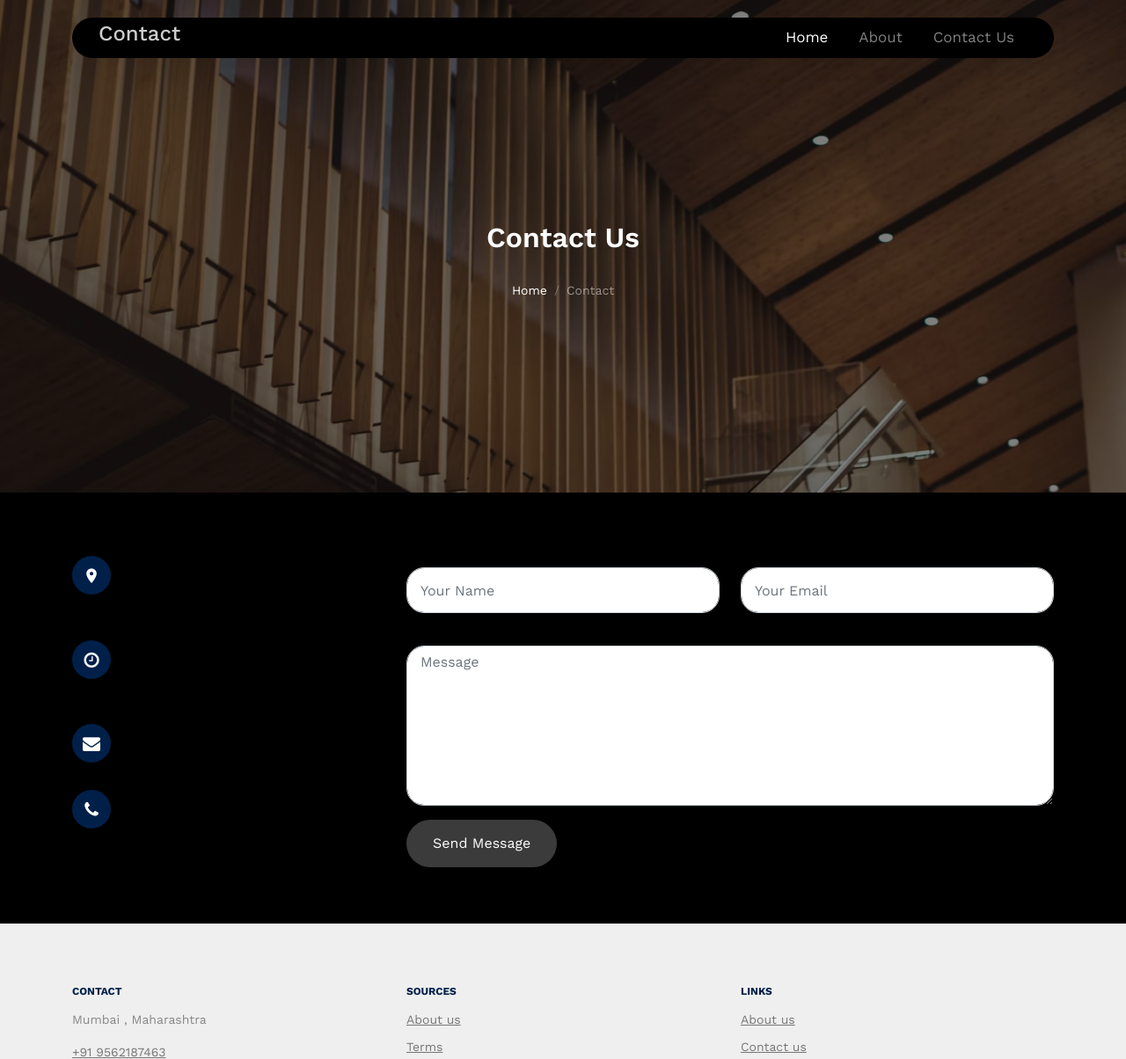
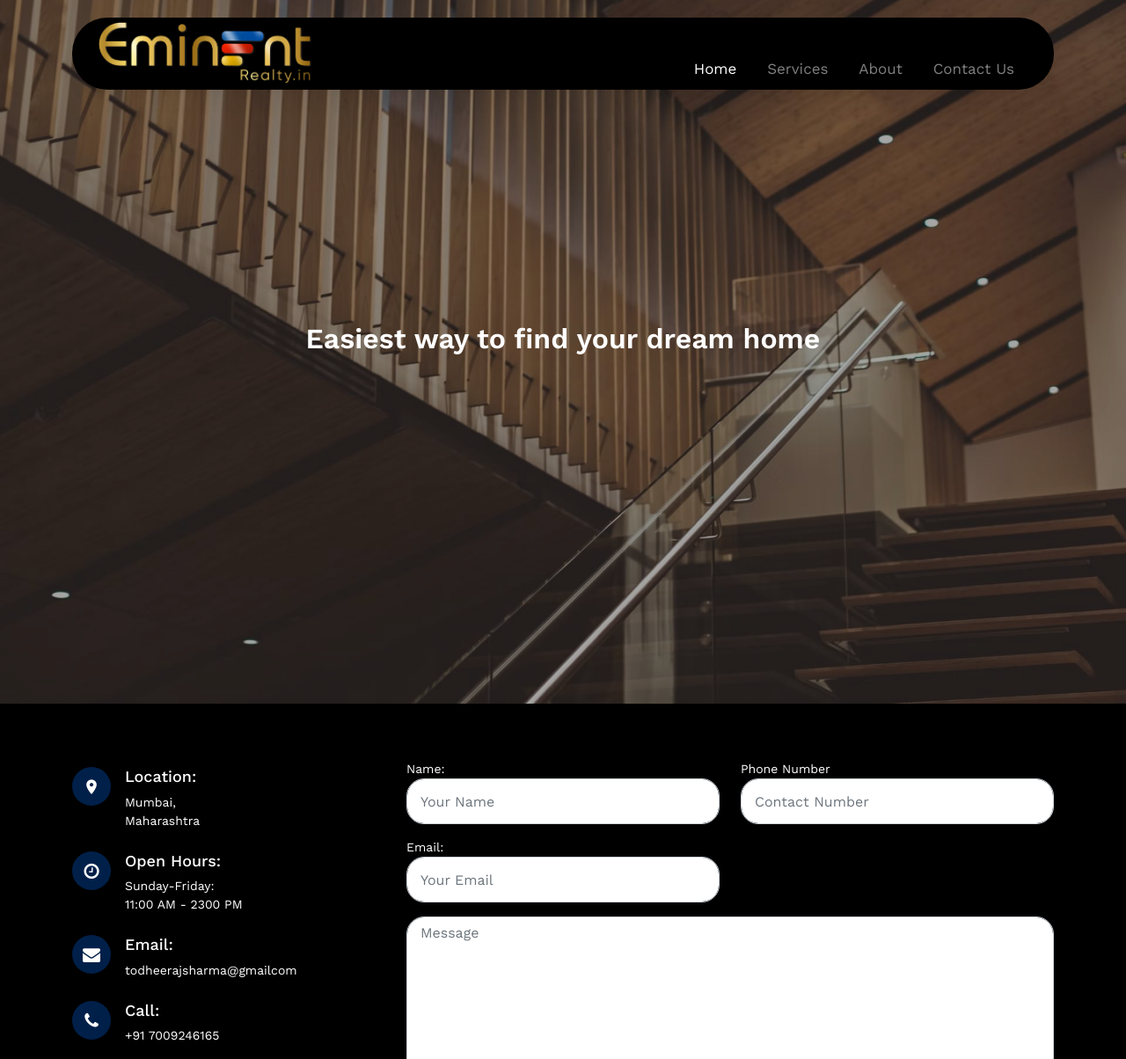
Before and after one commit to therishabhsharma03/eminentrealty, a plain HTML site: page contact.html in a window 1280 px wide. Shown: the top 1204 px of the page at 88% size. Drawn offline with nearby package versions, Linux system fonts and the light colour scheme; files whose address does not match are found by name.

Commit message:
Update contact.html

```diff
--- a/contact.html
+++ b/contact.html
@@ -10,7 +10,7 @@
     <meta charset="utf-8" />
     <meta name="viewport" content="width=device-width, initial-scale=1" />
     <meta name="author" content="Untree.co" />
-    <link rel="shortcut icon" href="" />
+
 
     <meta name="description" content="" />
     <meta name="keywords" content="bootstrap, bootstrap5" />
@@ -23,17 +23,18 @@
     />
 
     <link rel="stylesheet" href="fonts/icomoon/style.css" />
-    <link rel="stylesheet" href="fonts/flaticon/font/flaticon.css" />
+
 
     <link rel="stylesheet" href="css/tiny-slider.css" />
     <link rel="stylesheet" href="css/aos.css" />
     <link rel="stylesheet" href="css/style.css" />
 
     <title>
-      Eminent Realty | Contact
+      Emiinence.com
     </title>
   </head>
   <body>
+
     <div class="site-mobile-menu site-navbar-target">
       <div class="site-mobile-menu-header">
         <div class="site-mobile-menu-close">
@@ -47,17 +48,22 @@
       <div class="container">
         <div class="menu-bg-wrap">
           <div class="site-navigation">
-            <a href="index.html" class="logo m-0 float-start">Contact</a>
-
+            <a href="index.html" class="logo m-0 float-start">   <img
+              src="images/logo.png"
+              alt="Image"
+              class="img-fluid  w-15 self "
+            /></a>
 
               <ul
                 class="js-clone-nav d-none d-lg-inline-block text-start site-menu float-end"
               >
                 <li class="active"><a href="index.html">Home</a></li>
                 <li class="has-children">
-
+                  <li><a href="services.html">Services</a></li>
                 <li><a href="about.html">About</a></li>
                 <li><a href="contact.html">Contact Us</a></li>
+
+                <!-- <li><a href="contact.html">Contact Us</a></li> -->
               </ul>
 
             <a
@@ -73,34 +79,57 @@
       </div>
     </nav>
 
+    <div class="hero">
+      <div class="hero-slide">
         <div
-      class="hero page-inner overlay"
+          class="img overlay"
+          style="background-image: url('images/hero_bg_3.png')"
+        ></div>
+        <!-- <div
+          class="img overlay"
+          style="background-image: url('images/hero_bg_2.jpg')"
+        ></div> -->
+        <div
+          class="img overlay"
           style="background-image: url('images/hero_bg_1.jpg')"
-    >
+        ></div>
+      </div>
+
       <div class="container">
         <div class="row justify-content-center align-items-center">
-          <div class="col-lg-9 text-center mt-5">
-            <h1 class="heading" data-aos="fade-up">Contact Us</h1>
-
-            <nav
-              aria-label="breadcrumb"
+          <div class="col-lg-9 text-center">
+            <h1 class="heading" data-aos="fade-up">
+              Easiest way to find your dream home
+            </h1>
+            <!-- <form
+              action="#"
+              class="narrow-w form-search d-flex align-items-stretch mb-3"
               data-aos="fade-up"
               data-aos-delay="200"
             >
-              <ol class="breadcrumb text-center justify-content-center">
-                <li class="breadcrumb-item"><a href="index.html">Home</a></li>
-                <li
-                  class="breadcrumb-item active text-white-50"
-                  aria-current="page"
-                >
-                  Contact
-                </li>
-              </ol>
-            </nav>
+              <input
+                type="text"
+                class="form-control px-4"
+                placeholder="Your ZIP code or City. e.g. New York"
+              />
+              <button type="submit" class="btn btn-primary">Search</button>
+            </form> -->
           </div>
         </div>
       </div>
     </div>
+
+
+
+
+
+
+
+
+
+
+  <!-- ********************************************************************* -->
+
 
     <div class="section">
       <div class="container">
@@ -113,8 +142,8 @@
             <div class="contact-info">
               <div class="address mt-2">
                 <i class="icon-room"></i>
-                <h4 class="mb-2">Location:</h4>
-                <p>
+                <h4 class=" white mb-2">Location:</h4>
+                <p class="white">
                   Mumbai,<br />
                   Maharashtra
                 </p>
@@ -122,8 +151,8 @@
 
               <div class="open-hours mt-4">
                 <i class="icon-clock-o"></i>
-                <h4 class="mb-2">Open Hours:</h4>
-                <p>
+                <h4 class="white mb-2">Open Hours:</h4>
+                <p class="white">
                   Sunday-Friday:<br />
                   11:00 AM - 2300 PM
                 </p>
@@ -131,41 +160,53 @@
 
               <div class="email mt-4">
                 <i class="icon-envelope"></i>
-                <h4 class="mb-2">Email:</h4>
-                <p>todheerajsharma@gmailcom</p>
+                <h4 class="white mb-2">Email:</h4>
+                <p class="white">todheerajsharma@gmailcom</p>
               </div>
 
               <div class="phone mt-4">
                 <i class="icon-phone"></i>
-                <h4 class="mb-2">Call:</h4>
-                <p>+91 7009246165</p>
+                <h4 class="white mb-2">Call:</h4>
+                <p class="white">+91 7009246165</p>
               </div>
             </div>
           </div>
-          <div class="col-lg-8" data-aos="fade-up" data-aos-delay="200">
+          <div class="col-lg-8" data-aos="fade-up" data-aos-delay="200" id="contact">
             <form action="https://formspree.io/f/moqzplvk" method="POST">
               <div class="row">
-                <div class="col-6 mb-3">
+                <div class="col-6 mb-3 white">
                   <label for="name">Name:</label>
                   <input
                     type="text"
                     class="form-control"
                     placeholder="Your Name"
                     name = "name"
+                    required
                   />
                 </div>
-                <div class="col-6 mb-3">
+                <div class="col-6 mb-3 white">
+                  <label for="number">Phone Number</label>
+                  <input
+                    type="number"
+                    class="form-control"
+                    placeholder="Contact Number"
+                    name = "number"
+                    required
+                  />
+                </div>
+                <div class="col-6 mb-3 white">
                   <label for="email">Email:</label>
                   <input
                     type="email"
                     class="form-control"
                     placeholder="Your Email"
                     name = "email"
+                    required
                   />
                 </div>
                 <label for="message">Message:</label>
 
-                <div class="col-12 mb-3">
+                <div class="col-12 mb-3 white">
                   <textarea
                     name=""
                     id=""
@@ -174,10 +215,11 @@
                     class="form-control"
                     placeholder="Message"
                     name = "message"
+                    required
                   ></textarea>
                 </div>
 
-                <div class="col-12">
+                <div class="col-12 white">
                   <input
                     type="submit"
                     value="Send Message"
@@ -190,7 +232,7 @@
         </div>
       </div>
     </div>
-    <!-- /.untree_co-section -->
+
     <div class="site-footer">
       <div class="container">
         <div class="row">
@@ -202,7 +244,7 @@
                 <li><a href="tel://919562187463">+91 9562187463</a></li>
                 <li><a href="tel://918686594231">+91 8686594231</a></li>
                 <li>
-                  <a href="mailto:customercare@eminentrealty.com">customercare@eminentrealty.com</a>
+                  <!-- <a href="mailto:customercare@eminentrealty.com">customercare@eminentrealty.com</a> -->
                 </li>
               </ul>
             </div>
@@ -230,9 +272,8 @@
               <ul class="list-unstyled links">
 
                 <li><a href="#">About us</a></li>
-                <li><a href="#">Contact us</a></li>
+
               </ul>
-
 
               <ul class="list-unstyled social">
                 <li>
@@ -274,6 +315,7 @@
             </div>
           </div>
         </div>
+      </div>
       <!-- /.container -->
     </div>
     <!-- /.site-footer -->
@@ -285,7 +327,9 @@
         <span class="visually-hidden">Loading...</span>
       </div>
     </div>
+    <script src="https://cdn.jsdelivr.net/npm/chart.js@3.6.2/dist/chart.min.js"></script>
 
+    <script src="js/main.js"></script>
     <script src="js/bootstrap.bundle.min.js"></script>
     <script src="js/tiny-slider.js"></script>
     <script src="js/aos.js"></script>
```
Lines whose indentation alone changed are shown as unchanged.
